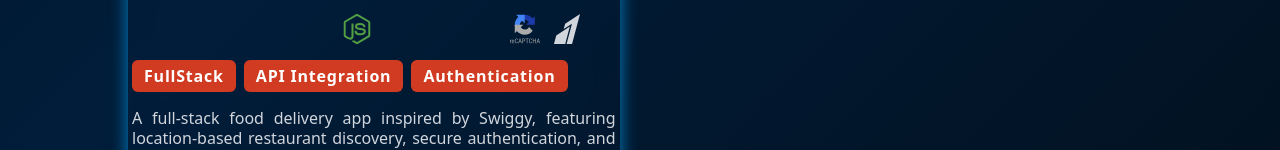
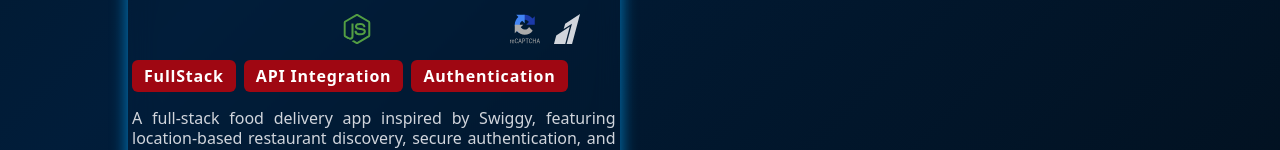
Before and after one commit to ShivWK/portfolio, a React (Vite) app: page / in a window 1280 px wide. Shown: the part 2873-3023 px from the top of the page. Built offline with nearby package versions, Linux system fonts and the light colour scheme; some icons are missing.

Commit message:
Add project navigation

```diff
--- a/src/components/homepage/projects/Projects.jsx
+++ b/src/components/homepage/projects/Projects.jsx
@@ -45,7 +45,7 @@ const Projects = ({ size }) => {
                         <Icon icon="simple-icons:razorpay" width={size === "small" ? 25 : 30} height={size === "small" ? 25 : 30} className="group-hover:animate-pulse" />
                     </div>
                     <div className="flex flex-wrap items-center gap-1 lg:gap-2 self-start">
-                        {badges.map(data => <div className="px-1.5 py-0.5 lg:px-3 lg:py-1 rounded-md bg-[#d13b21]">
+                        {badges.map(data => <div className="px-1.5 py-0.5 lg:px-3 lg:py-1 rounded-md bg-[#9f0712]">
                             <p className="tracking-wider font-semibold text-white">{data}</p>
                         </div>)}
                     </div>
```
